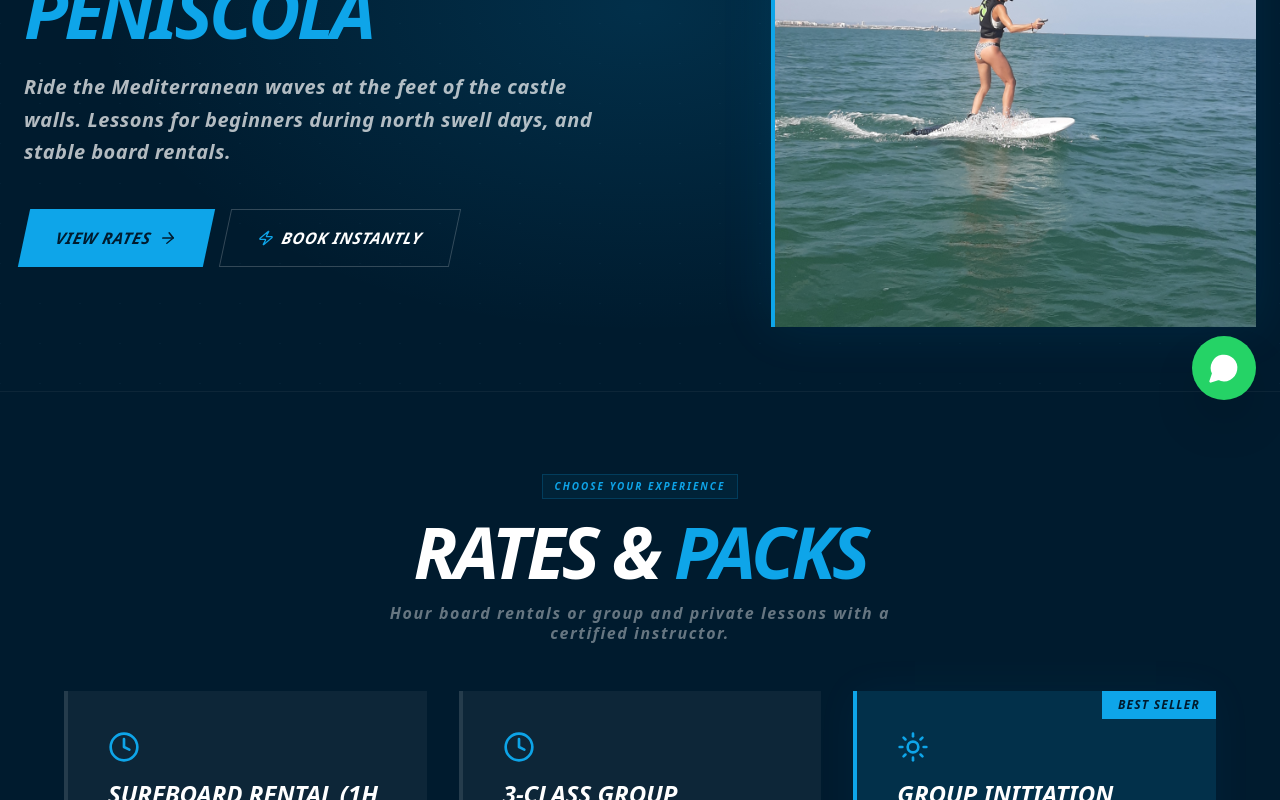
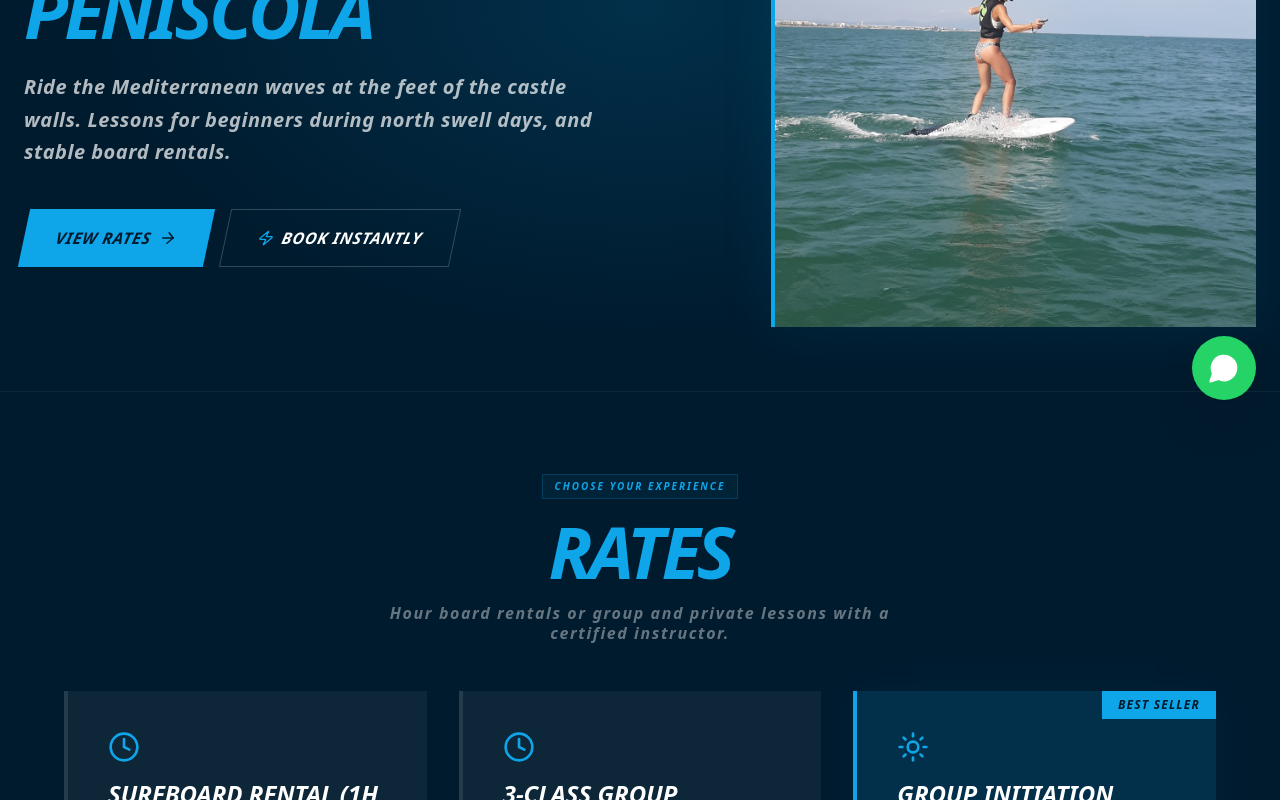
Before and after one commit to irtapark/efoilpeniscola, a Next.js app: page /en/surf in a window 1280 px wide. Shown: the part 376-1176 px from the top of the page. Built offline with nearby package versions, Linux system fonts and the light colour scheme.

Commit message:
style: Quita flyboard y motos de agua del desplegable de actividades y simplifica cabecera a TARIFAS

```diff
--- a/src/components/Navbar.tsx
+++ b/src/components/Navbar.tsx
@@ -40,8 +40,6 @@ const Navbar = () => {
     { name: t.servicesPage.kitesurf.title, href: `/${language}/kitesurf` },
     { name: t.servicesPage.wingfoil.title, href: `/${language}/wingfoil` },
     { name: t.servicesPage.surf.title, href: `/${language}/surf` },
-    { name: t.servicesPage.flyboard.title, href: `/${language}/flyboard` },
-    { name: t.servicesPage.jetski.title, href: `/${language}/motos-de-agua` },
   ];
 
   const languages: { code: Language; label: string }[] = [
--- a/src/components/ServiceLandingLayout.tsx
+++ b/src/components/ServiceLandingLayout.tsx
@@ -706,9 +706,8 @@ export default function ServiceLandingLayout({ lang, sportKey }: ServiceLandingL
             <div className="inline-flex items-center gap-2 px-3 py-1 rounded-none border border-brand-cyan/20 bg-brand-cyan/5 text-brand-cyan text-[10px] font-black uppercase tracking-[0.2em] italic mb-4">
               {lang === 'es' ? 'Elige Tu Experiencia' : lang === 'fr' ? 'Choisissez Votre Expérience' : 'Choose Your Experience'}
             </div>
-            <h2 className="text-4xl md:text-7xl font-black uppercase italic tracking-tighter leading-none mb-4">
-              {lang === 'es' ? 'Precios y' : lang === 'fr' ? 'Prix et' : 'Rates &'}{' '}
-              <span className="text-brand-cyan">{lang === 'es' ? 'TARIFAS' : lang === 'fr' ? 'TARIFS' : 'PACKS'}</span>
+            <h2 className="text-4xl md:text-7xl font-black uppercase italic tracking-tighter leading-none mb-4 text-brand-cyan">
+              {lang === 'es' ? 'TARIFAS' : lang === 'fr' ? 'TARIFS' : 'RATES'}
             </h2>
             <p className="text-white/40 text-sm md:text-base font-black italic tracking-widest max-w-xl mx-auto leading-tight">
               {p.ratesSubtitle}
```
